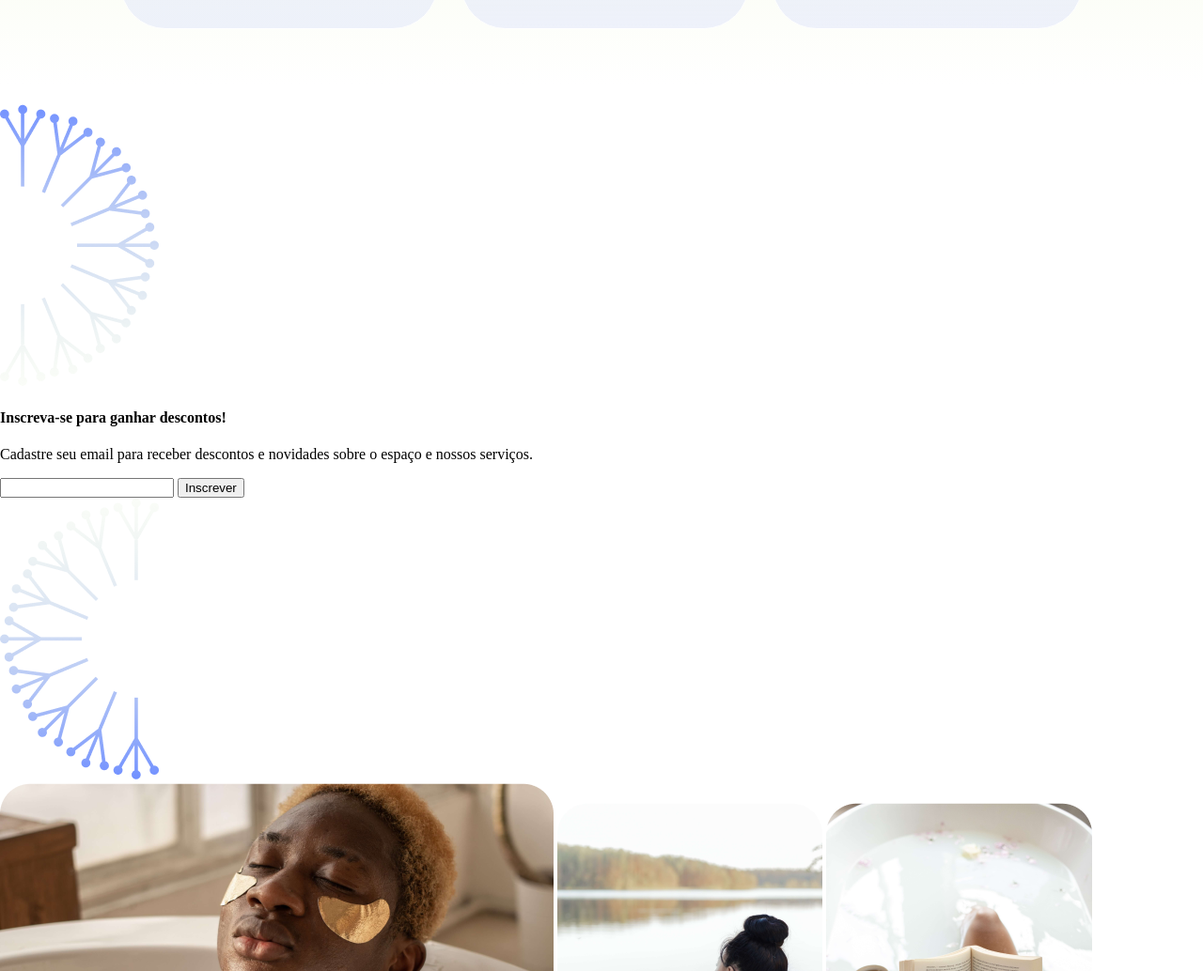
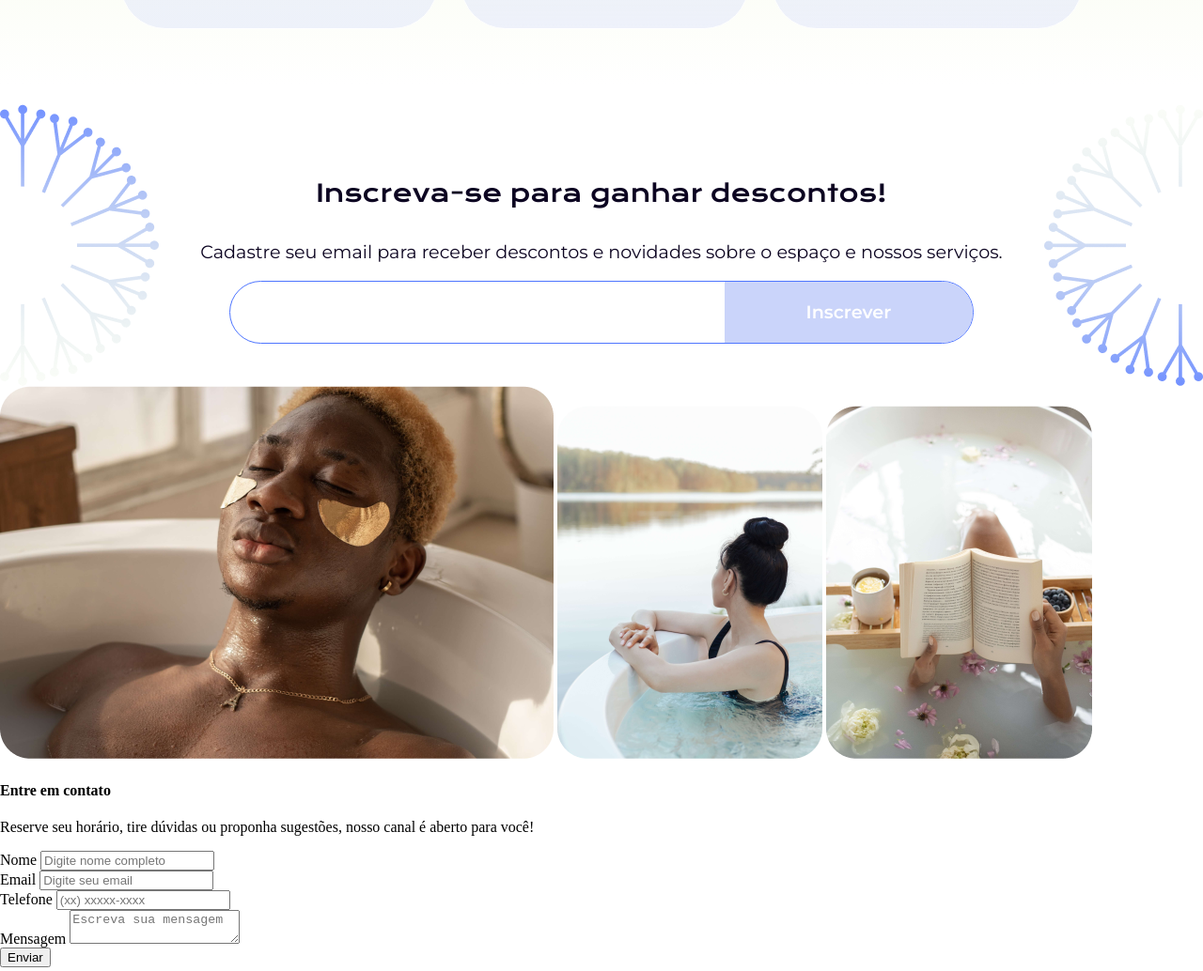
Before and after one commit to reis-bits/projeto-calmariaspa, a plain HTML site: page index.html in a window 1280 px wide. Shown: the part 2206-3240 px from the top of the page at 94% size. Drawn offline with nearby package versions, Linux system fonts and the light colour scheme.

Commit message:
sass update

```diff
--- /dev/null
+++ b/styles/components/_desconto.scss
@@ -0,0 +1,47 @@
+@use '../abstract/mixins';
+@use '../abstract/variables';
+
+#desconto {
+    display: flex;
+    justify-content: space-between;
+    align-items: center;
+    gap: 2rem;
+    text-align: center;
+        h4 {
+            @include mixins.ff-fs-fc(variables.$ft-titulos, 1.6rem, variables.$cor-primaria);
+            font-weight: 400
+        }
+        p {
+            @include mixins.ff-fs-fc(variables.$ft-textos, 1.2rem, variables.$cor-primaria);
+            font-weight: 400;
+        }
+        .input-btn {
+            $largurainput: 790px;
+            width: $largurainput;
+            height: 65px;
+            border: 1px solid variables.$cor-secundaria;
+            border-radius: 65px;
+            margin: 0 auto;
+            display: inline-flex;
+            input {
+                @include mixins.ff-fs-fc(variables.$ft-textos, 1.2rem, variables.$cor-primaria);
+                font-weight: 400;
+                width: calc($largurainput * 0.65);
+                border: none;
+                outline: none;
+                margin-left: 2rem;
+            }
+            button {
+                @include mixins.ff-fs-fc(variables.$ft-textos, 1.2rem, white);
+                font-weight: 600;
+                width: calc($largurainput * 0.35);
+                background: variables.$cor-default;
+                border-radius: 0 65px 65px 0;
+                border: 0px transparent;
+                &:hover {
+                    background: variables.$cor-secundaria;
+                    transition: 500ms;
+                }
+            }
+        }
+    }
--- a/styles/styles.scss
+++ b/styles/styles.scss
@@ -4,3 +4,4 @@
 @use './components/header';
 @use './components/espaco';
 @use './components/servicos';
+@use './components/desconto';
```
Also changed, not shown: styles/styles.css, 1 other file.
